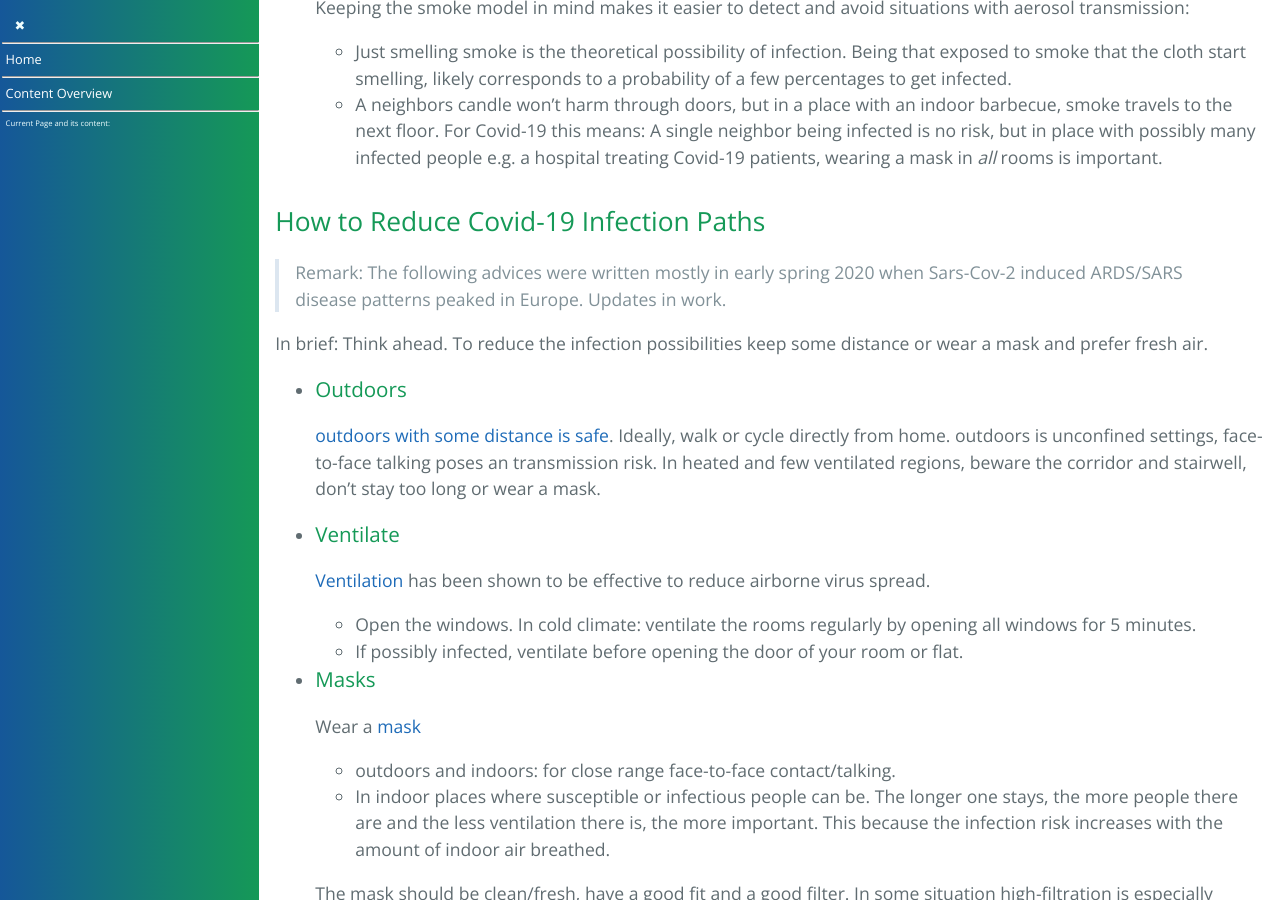
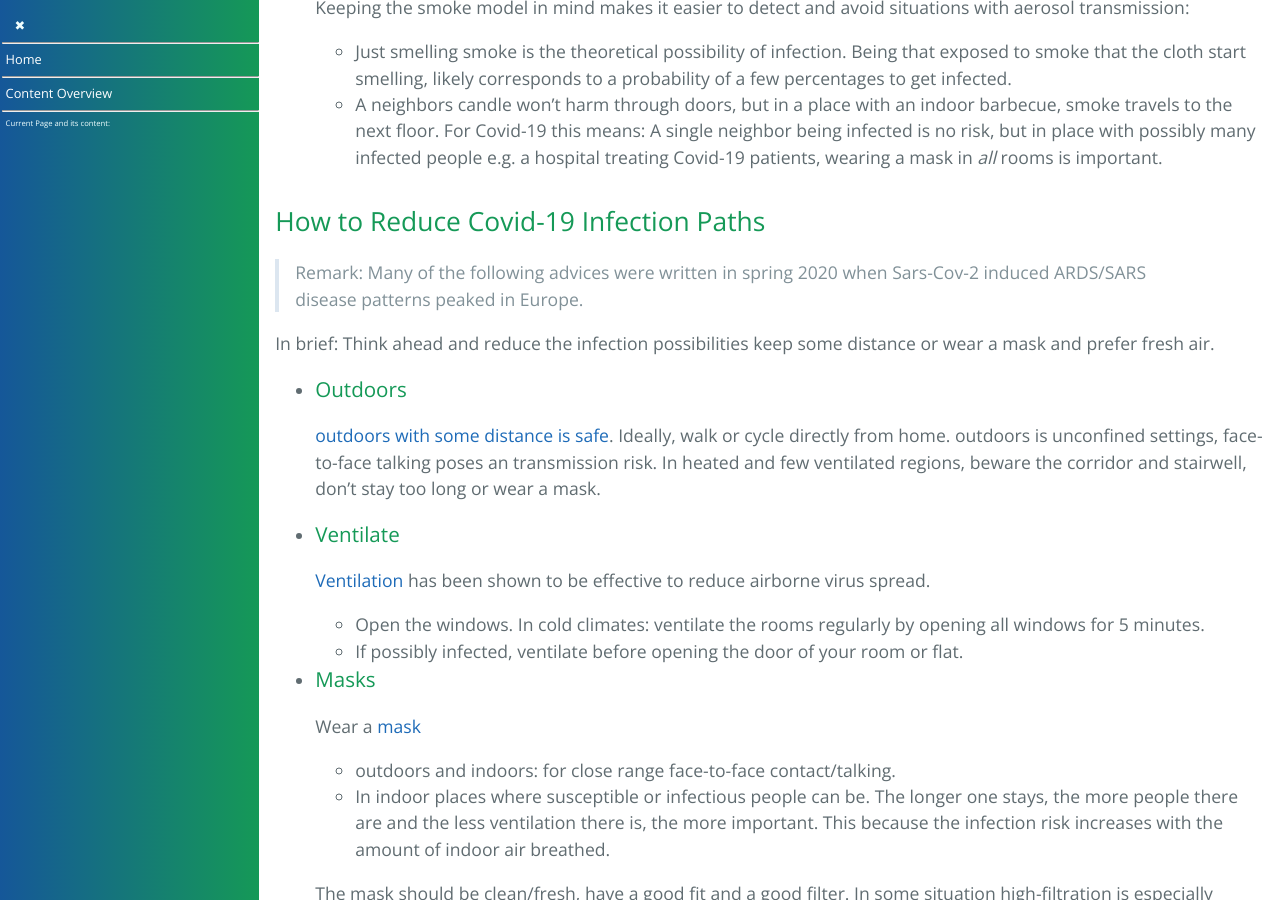
Before and after one commit to forestgrape/coronavirus, a Jekyll site: the page built from 1_introduction/suggestions.md, in a window 1280 px wide and 900 px high, scrolled down 1485 px. Built offline with Jekyll 4.4.1, drawn with Linux system fonts in a browser that asks for light colours; our own code applies the rules of GitHub Pages for plain Markdown files.

Commit message:
formulations

```diff
--- a/1_introduction/suggestions.md
+++ b/1_introduction/suggestions.md
@@ -40,22 +40,22 @@ SARS-CoV-2 is mostly transmitted through the air, either by droplets (virions in
 
 
 ## How to Reduce Covid-19 Infection Paths
-> Remark: The following advices were written mostly in early spring 2020 when Sars-Cov-2 induced ARDS/SARS disease patterns peaked in Europe. Updates in work.
+> Remark: Many of the following advices were written in spring 2020 when Sars-Cov-2 induced ARDS/SARS disease patterns peaked in Europe.
 
-In brief: Think ahead. To reduce the infection possibilities keep some distance or wear a mask and prefer fresh air.
+In brief: Think ahead and reduce the infection possibilities keep some distance or wear a mask and prefer fresh air.
 
 * ### Outdoors
     [outdoors with some distance is safe](../7_social/controlling.md#outdoors-is-safer). Ideally, walk or cycle directly from home. outdoors is unconfined settings, face-to-face talking poses an transmission risk. In heated and few ventilated regions, beware the corridor and stairwell, don't stay too long or wear a mask.
 
 * ### Ventilate
     [Ventilation](../7_social/controlling.md#ventilation) has been shown to be effective to reduce airborne virus spread.
-    * Open the windows. In cold climate: ventilate the rooms regularly by opening all windows for 5 minutes.
+    * Open the windows. In cold climates: ventilate the rooms regularly by opening all windows for 5 minutes.
     * If possibly infected, ventilate before opening the door of your room or flat.
 
 * ### Masks
     Wear a [mask](../7_social/controlling.md#masks)
     - outdoors and indoors: for close range face-to-face contact/talking.
-    - In indoor places where susceptible or infectious people can be.  The longer one stays, the more people there are and the less ventilation there is, the more important. This because the infection risk increases with the amount of indoor air breathed.
+    - In indoor places where susceptible or infectious people can be. The longer one stays, the more people there are and the less ventilation there is, the more important. This because the infection risk increases with the amount of indoor air breathed.
 
     The mask should be clean/fresh, have a good fit and a good filter. In some situation high-filtration is especially important: in hospitals and if one is possible infected. But if symptomatic staying home or at least at of crowds is crucial, since masks may reduce spread but do not prevent it. The same is true for all other prevention measures such as distancing and hygiene, they reduce but do not prevent spread.
 
```
